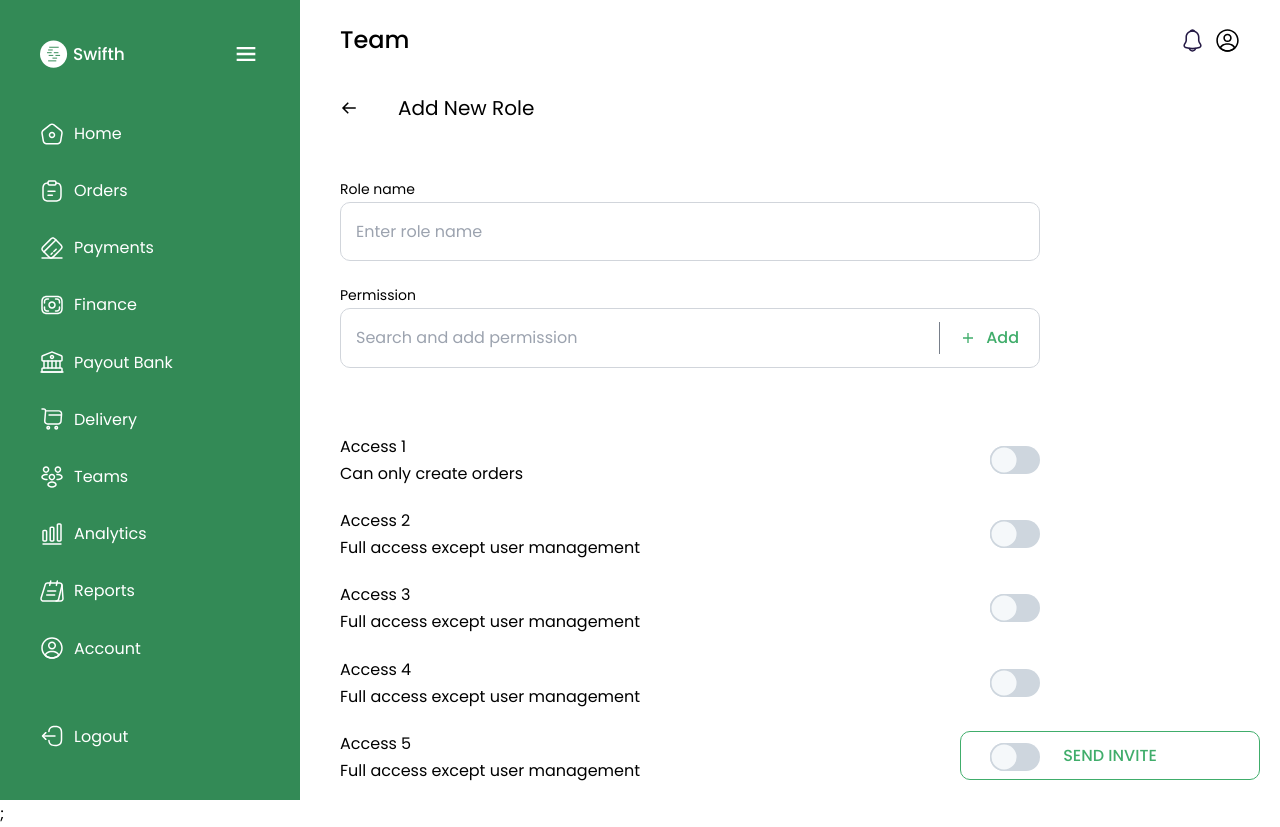
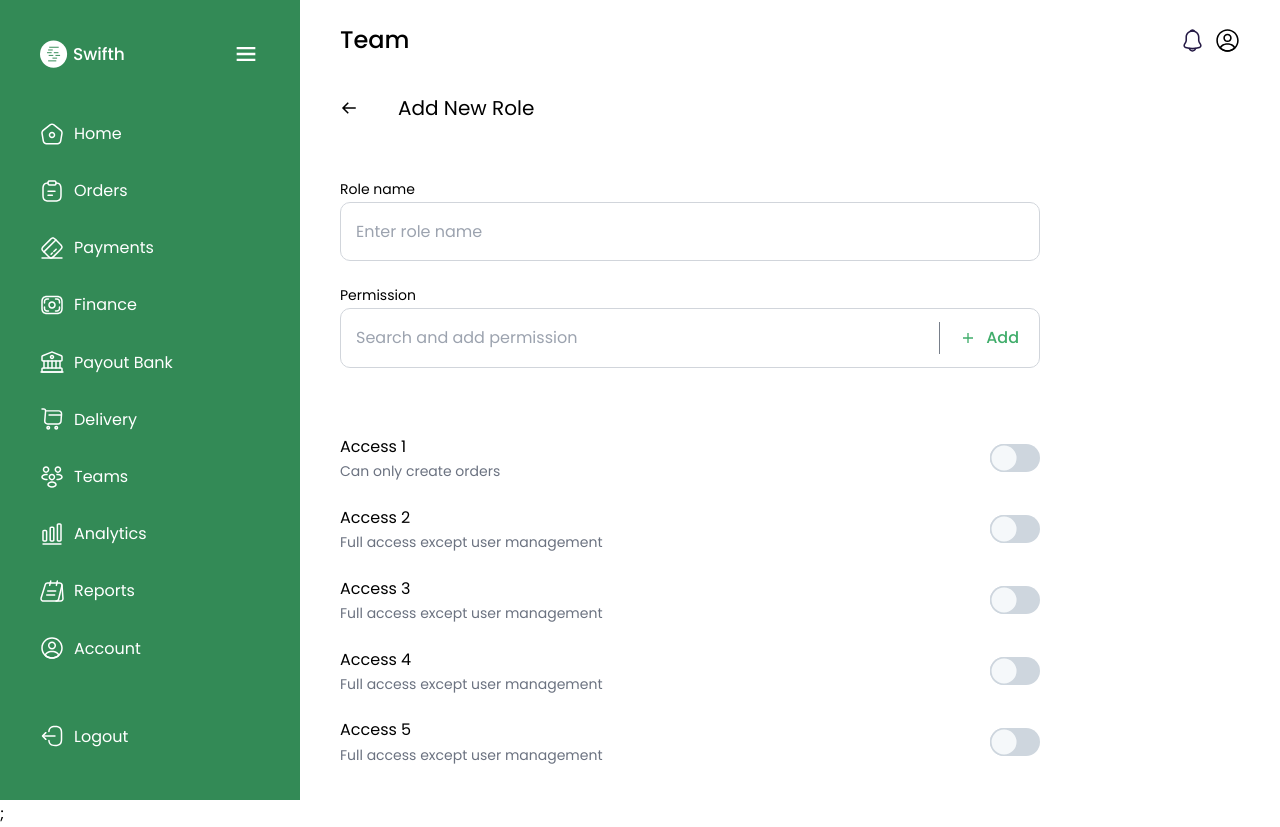
Before and after one commit to projects-for-clients/swifth, a React (Vite) app: page /dashboard/team/add-role in a window 1280 px wide. Built offline with nearby package versions, Linux system fonts and the light colour scheme.

Commit message:
working on add team member

```diff
--- a/src/Entry/App.tsx
+++ b/src/Entry/App.tsx
@@ -41,14 +41,14 @@ const router = createBrowserRouter(
     </Route>,
     <Route path="*" element={<Navigate to="/" />} />,
   ])
-);
+)
 
 const App = () => {
   return (
     <div className="text-[1.6rem]">
       <RouterProvider router={router} />;
     </div>
-  );
-};
+  )
+}
 
 export default App;
--- a/src/pages/team/AddRole.tsx
+++ b/src/pages/team/AddRole.tsx
@@ -84,7 +84,7 @@ const AddRole = () => {
               >
                 <div>
                   <p>{name}</p>
-                  <p>{i === 0 ? 'Can only create orders' : description}</p>
+                  <p className='text-[1.4rem] text-gray-500'>{i === 0 ? 'Can only create orders' : description}</p>
                 </div>
 
                 {toggleAccess && toggleAccess[name] ? (
@@ -93,16 +93,16 @@ const AddRole = () => {
                   <img src="/icons/switchOff.svg" alt="" />
                 )}
               </div>
-            );
+            )
           })}
         </div>
 
-        <button className="btn border border-color-primary rounded-2xl uppercase text-color-primary w-[30rem] absolute right-0 bottom-0 mx-8 my-8 font-medium">
-          Send Invite
+        <button className="btn border border-color-primary rounded-2xl uppercase text-white bg-color-primary w-[30rem]  mx-8 my-8 font-medium">
+          Add Role
         </button>
       </main>
     </>
-  );
+  )
 };
 
 export default AddRole;
```
